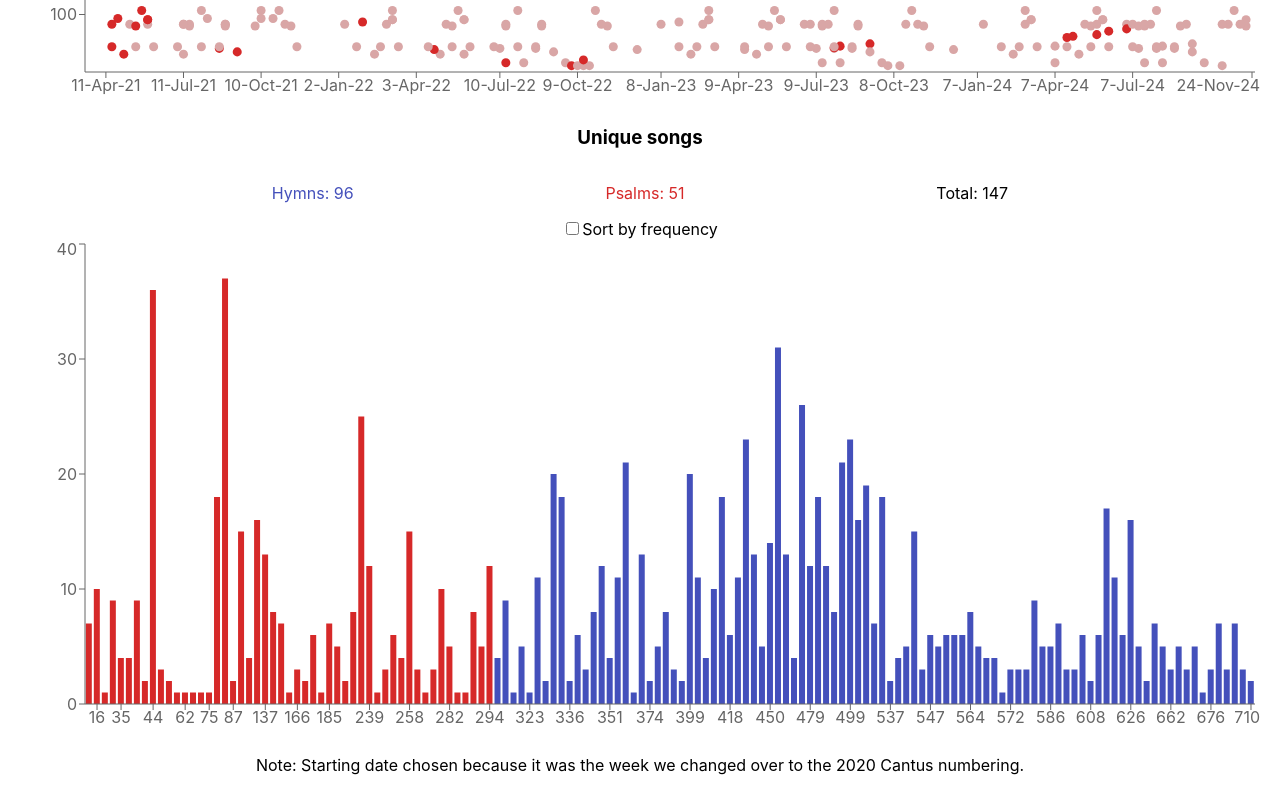
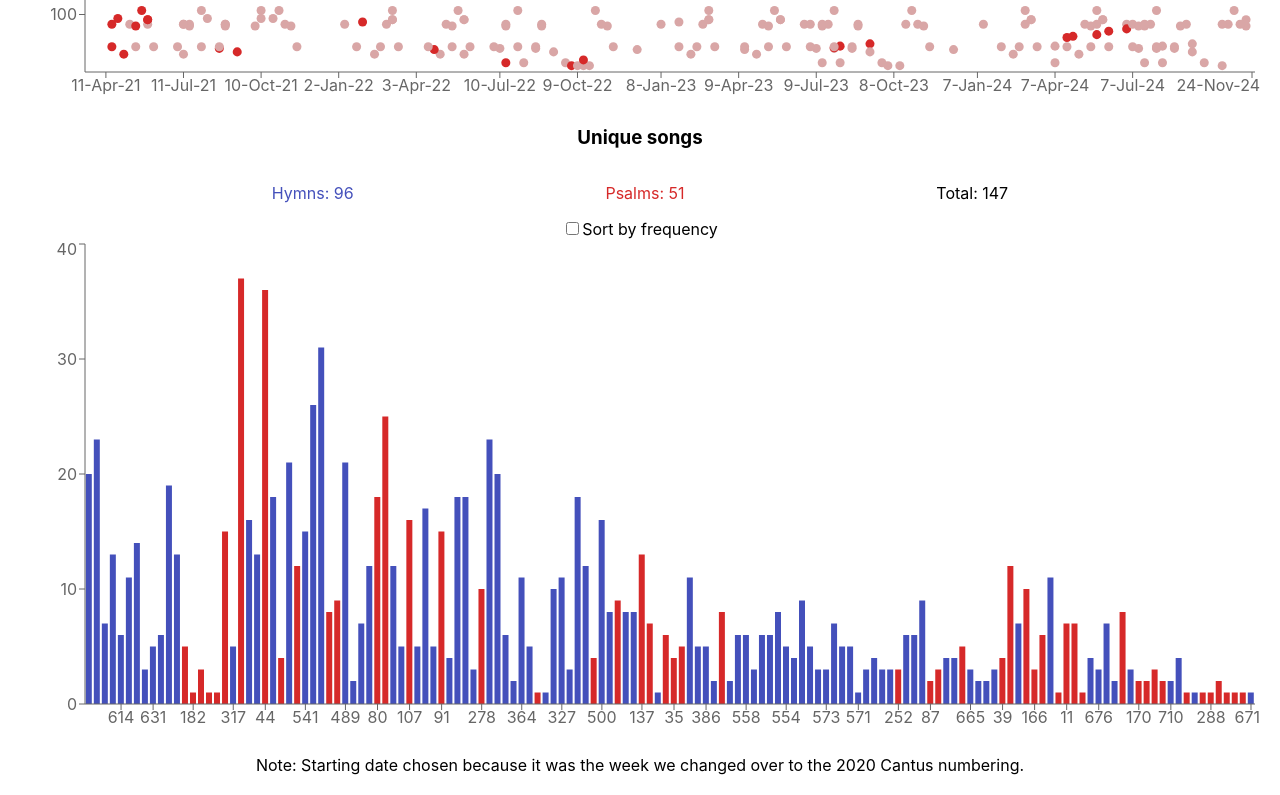
Before and after one commit to butaud/church-songs, a React (Create React App) app: page / in a window 1280 px wide. Shown: the part 539-1334 px from the top of the page. Built offline with nearby package versions, Linux system fonts and the light colour scheme.

Commit message:
fix for compiler error

```diff
--- a/src/sections/Frequency.tsx
+++ b/src/sections/Frequency.tsx
@@ -27,7 +27,7 @@ export const Frequency = () => {
         if (sortByFrequency) {
             return frequencyData.sort((a, b) => b.timesSung - a.timesSung)
         } else {
-            return frequencyData.sort((a, b) => a.song - b.song);
+            return frequencyData.sort((a, b) => a.song ?? 0 - b.song ?? 0);
         }
     }, [sortByFrequency]);
 
```
